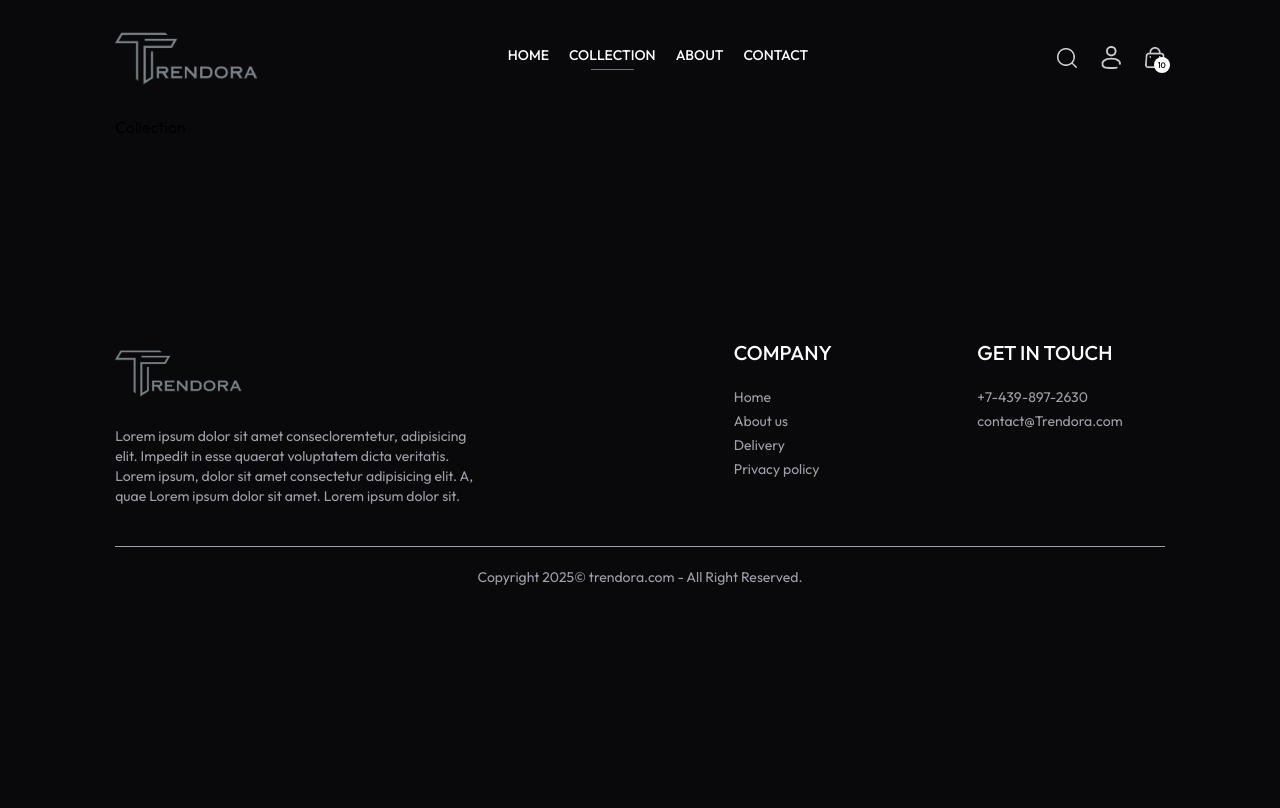
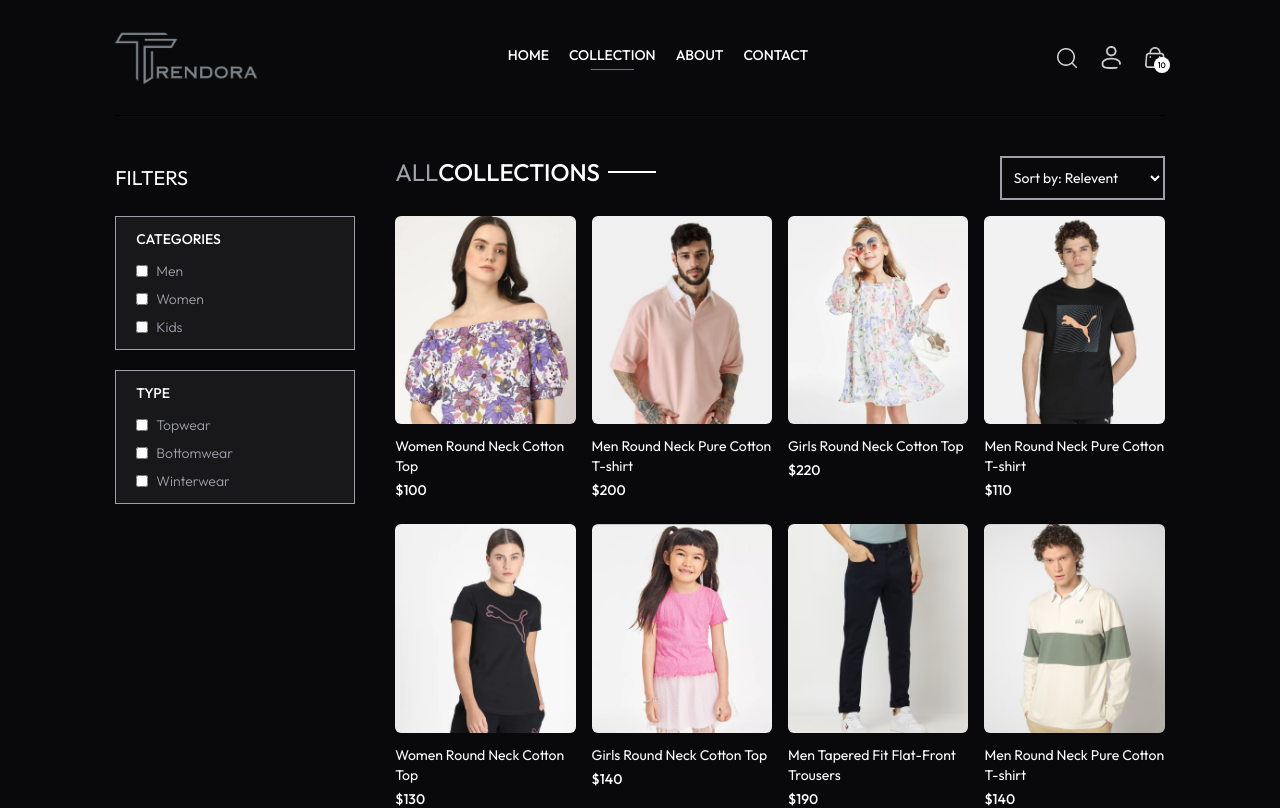
Before and after one commit to Souvik-Dutta12/Trendora, a React (Vite) app in the folder frontend/: page /collection in a window 1280 px wide. Shown: the top 808 px of the page. Built offline with nearby package versions, Linux system fonts and the light colour scheme.

Commit message:
Make collection page and add filter product

```diff
--- a/frontend/src/pages/Collection.jsx
+++ b/frontend/src/pages/Collection.jsx
@@ -1,9 +1,120 @@
-import React from 'react'
+import React, { useContext, useEffect, useState } from 'react'
+import { ShopContext } from '../context/ShopContext'
+import { assets } from '../assets/assets';
+import Title from '../components/Title';
+import ProductItem from '../components/ProductItem';
 
 const Collection = () => {
+
+  const { products } = useContext(ShopContext);
+  const [showFilter, setShowFilter] = useState(false);
+  const [filterPrducts, setFilterProducts] = useState([]);
+  const [category, setCategory] = useState([]);
+  const [subCategory, setSubCategory] = useState([]);
+
+
+  const toogleCategory = (e) => {
+    if (category.includes(e.target.value)) {
+      setCategory(prev => prev.filter(item => item !== e.target.value));
+    }
+    else {
+      setCategory(prev => [...prev, e.target.value]);
+    }
+  }
+
+  const toogleSubCategory = (e) => {
+    if (subCategory.includes(e.target.value)) {
+      setSubCategory(prev => prev.filter(item => item !== e.target.value));
+    }
+    else {
+      setSubCategory(prev => [...prev, e.target.value]);
+    }
+  }
+
+  const applyFilter = () => {
+    let prodctsCopy = products.slice();
+    if (category.length > 0) {
+      prodctsCopy = prodctsCopy.filter(item => category.includes(item.category));
+    }
+    if(subCategory.length > 0){
+      prodctsCopy = prodctsCopy.filter(item => subCategory.includes(item.subCategory));
+    }
+    setFilterProducts(prodctsCopy);
+  }
+
+  useEffect(() => {
+    applyFilter();
+  }, [category, subCategory])
+
   return (
-    <div>
-      Collection
+    <div className='flex flex-col sm:flex-row gap-1 sm:gap-10 pt-10 border-t'>
+
+      {/* Filter*/}
+
+      <div className='min-w-60 '>
+        <p onClick={() => setShowFilter(!showFilter)} className='my-2 text-xl flex item-center cursor-pointer gap-2 text-white'>FILTERS
+          <img className={`h-3 mt-2 text-white sm:hidden ${showFilter ? 'rotate-90' : ''}`} src={assets.dropdown_icon} alt="" />
+        </p>
+
+        {/* Category filter */}
+
+        <div className={` bg-zinc-900 cursor-pointer border border-zinc-400 pl-5 py-3 mt-6 ${showFilter ? '' : 'hidden'} sm:block`}>
+          <p className='mb-3 text-sm font-medium text-white'>CATEGORIES</p>
+          <div className='flex flex-col gap-2 text-sm font-light text-zinc-400'>
+            <p className='flex gap-2 '>
+              <input className='w-3 accent-white cursor-pointer' type="checkbox" value={'Men'} onChange={toogleCategory} />Men
+            </p>
+            <p className='flex gap-2 '>
+              <input className='w-3 accent-white cursor-pointer' type="checkbox" value={'Women'} onChange={toogleCategory} />Women
+            </p>
+            <p className='flex gap-2 '>
+              <input className='w-3 accent-white cursor-pointer' type="checkbox" value={'Kids'} onChange={toogleCategory} />Kids
+            </p>
+          </div>
+        </div>
+
+        {/*Subcategory filter */}
+
+        <div className={`border cursor-pointer bg-zinc-900 border-zinc-400 pl-5 py-3 my-5 ${showFilter ? '' : 'hidden'} sm:block`}>
+          <p className='mb-3 text-sm font-medium text-white'>TYPE</p>
+          <div className='flex flex-col gap-2 text-sm font-light text-zinc-400'>
+            <p className='flex gap-2 '>
+              <input className='w-3 accent-white cursor-pointer' type="checkbox" value={'Topwear'} onChange={toogleSubCategory} />Topwear
+            </p>
+            <p className='flex gap-2 '>
+              <input className='w-3 accent-white cursor-pointer' type="checkbox" value={'Bottomwear'} onChange={toogleSubCategory} />Bottomwear
+            </p>
+            <p className='flex gap-2 '>
+              <input className='w-3 accent-white cursor-pointer' type="checkbox" value={'Winterwear'} onChange={toogleSubCategory} />Winterwear
+            </p>
+          </div>
+        </div>
+
+
+      </div>
+
+      {/*Right side */}
+
+      <div className='flex-1 '>
+        <div className='flex justify-between text-base sm:text-2xl mb-4'>
+          <Title text1={'ALL'} text2={'COLLECTIONS'} />
+          {/*Product sort */}
+          <select className='border-2 cursor-pointer text-white hover:bg-zinc-800 border-zinc-400 text-sm px-2'>
+            <option className='bg-zinc-900 cursor-pointer hover:bg-zinc-800 hover:text-white text-zinc-500' value="relevent">Sort by: Relevent</option>
+            <option className='bg-zinc-900 cursor-pointer hover:bg-zinc-800 hover:text-white text-zinc-500' value="low-high">Sort by: Low to High</option>
+            <option className='bg-zinc-900 cursor-pointer hover:bg-zinc-800 hover:text-white text-zinc-500' value="high-low">Sort by: High to Low</option>
+          </select>
+        </div>
+
+        {/* Products */}
+        <div className='grid grid-cols-2 md:grid-cols-3 lg:grid-cols-4 gap-4 gap-y-6'>
+          {
+            filterPrducts.map((item, index) => (
+              <ProductItem key={index} name={item.name} id={item._id} price={item.price} image={item.image} />
+            ))
+          }
+        </div>
+      </div>
     </div>
   )
 }
```
